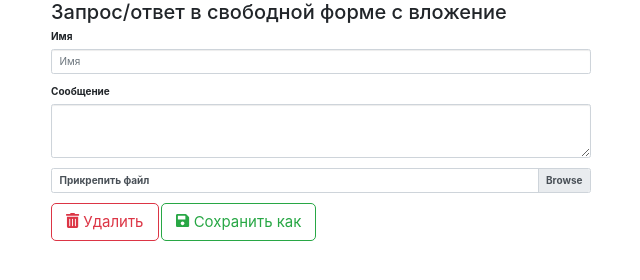
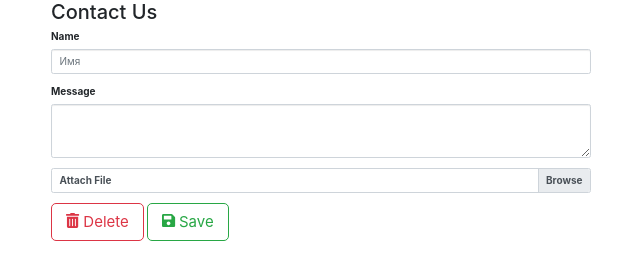
Before and after one commit to mrcracken/input-file-form, a plain HTML site: page index.html in a window 1280 px wide. Shown: the whole page, without its empty margins (319-959 px from the left). Drawn offline with nearby package versions, Linux system fonts and the light colour scheme.

Commit message:
Update index.html

```diff
--- a/index.html
+++ b/index.html
@@ -19,24 +19,24 @@
         <div class="container">
             <div class="row">
                 <div class="col-md-6 col-md-offset-3">
-                    <h2>Запрос/ответ в свободной форме с вложение</h2>
+                    <h2>Contact Us</h2>
                     <form role="form" method="post" id="reused_form" enctype=&quot;multipart/form-data&quot; >
                         <div class="form-group">
-                            <label for="nameInput">Имя</label>
+                            <label for="nameInput">Name</label>
                             <input type="text" class="form-control" id="name" placeholder="Имя">
                         </div>
                         <div class="form-group">
-                            <label for="textArea">Сообщение</label>
+                            <label for="textArea">Message</label>
                             <textarea class="form-control" id="textArea" rows="3"></textarea>
                         </div>
                         <div class="custom-file" id="customFile">
                             <input type="file" class="custom-file-input" id="inputFile" aria-describedby="fileHelp">
                             <label class="custom-file-label" for="inputFile">
-                               Прикрепить файл
+                               Attach File
                             </label>
                         </div>
-                        <button type="button" class="btn btn-outline-danger"><i class="fas fa-trash-alt"></i>  Удалить</button>
-                        <button type="button" class="btn btn-outline-success"><i class="fas fa-save"></i>  Сохранить как</button>
+                        <button type="button" class="btn btn-outline-danger"><i class="fas fa-trash-alt"></i>  Delete</button>
+                        <button type="button" class="btn btn-outline-success"><i class="fas fa-save"></i>  Save</button>
                     </form>
                 </div>
             </div>
```
